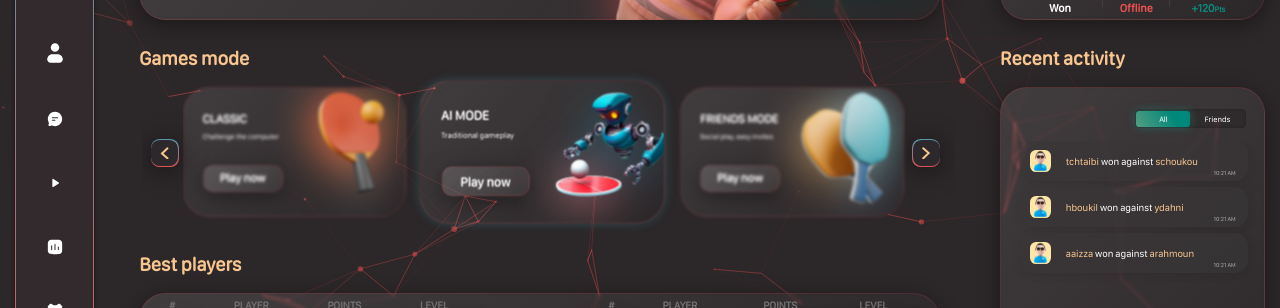
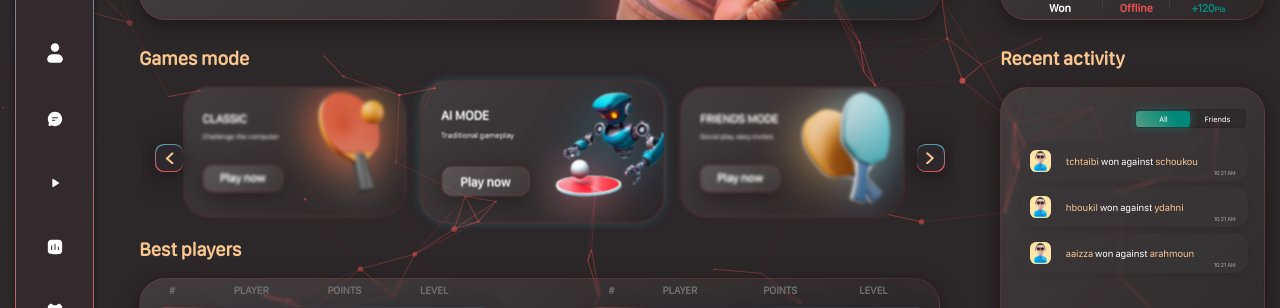
Before and after one commit to tchtaibii/Trancendans, a React (Vite) app: page / in a window 1280 px wide. Shown: the part 183-491 px from the top of the page. Built offline with nearby package versions, Linux system fonts and the light colour scheme; data requests are answered from the project's data file; grey boxes are pictures that could not be loaded; a web font is replaced by a local one.

Commit message:
Modifying Container

```diff
--- a/src/components/Home/Home.scss
+++ b/src/components/Home/Home.scss
@@ -1,5 +1,6 @@
 @import ".././../global.scss";
-.Home{
+
+.Home {
     display: flex;
     flex-direction: column;
     /*align-items: center;*/
@@ -8,7 +9,8 @@
 
 
 }
-.container-home{
+
+.container-home {
     display: flex;
     flex-direction: row;
     /*align-items: center;*/
@@ -21,29 +23,36 @@
     // padding-right: toRem(34);
     // margin-left: toRem(95);
     // margin-bottom: 2rem;
+    gap: 4.25rem;
 }
-svg{
+
+svg {
     position: absolute;
     opacity: 0.7;
 
 }
-.circle1{
+
+.circle1 {
 
     left: toRem(628);
 }
-.circle2{
+
+.circle2 {
     left: toRem(514);
     top: toRem(102);
 }
-.circle3{
+
+.circle3 {
     left: 71.125rem;
     top: 6.375rem;
 }
-.circle4{
+
+.circle4 {
     left: 81.125rem;
     top: 19.375rem;
 }
-.circle5{
+
+.circle5 {
     left: 71.125rem;
     top: 24.375rem;
 }
--- a/src/components/Home/components/Main.scss
+++ b/src/components/Home/components/Main.scss
@@ -4,14 +4,16 @@
     display: flex;
     flex-direction: row;
     // padding-top: toRem(23);
-    padding-left: toRem(68);
+    // padding-left: toRem(68);
     padding-right: toRem(34);
     width: 100%;
     // margin: auto 0;
     // margin-left: toRem(95);
-    gap: 4.5rem;
+    // gap: 4.5rem;
     height: fit-content;
+    justify-content: space-between;
     margin-top: toRem(20);
+    width: toRem(1722.2);
 
 }
 
@@ -20,6 +22,10 @@
     flex-direction: column;
     // gap: toRem(62);
     height: fit-content;
+    // width: 75.0625rem;
+    // overflow-x: visible;
+    // overflow-y: hidden;
+
 }
 
 .top {
@@ -591,10 +597,23 @@
 .gamesmodeCont {
     width: 76.2rem;
     overflow: hidden;
-    overflow-y: visible;
+    // overflow-y: visible;
     // gap: 0;
     padding-left: toRem(50);
     padding-right: toRem(50);
     position: relative;
     left: toRem(4);
 }
+.prev-btn {
+    position: absolute;
+    top: -9.75rem;
+    left: toRem(-597);
+}
+.next-btn {
+    position: absolute;
+    top: -9.75rem;
+    left: toRem(545);
+}
+.owl-carousel .owl-nav button.owl-prev, .owl-carousel .owl-nav button.owl-next, .owl-carousel button.owl-dot {
+    position: absolute;
+}
```
